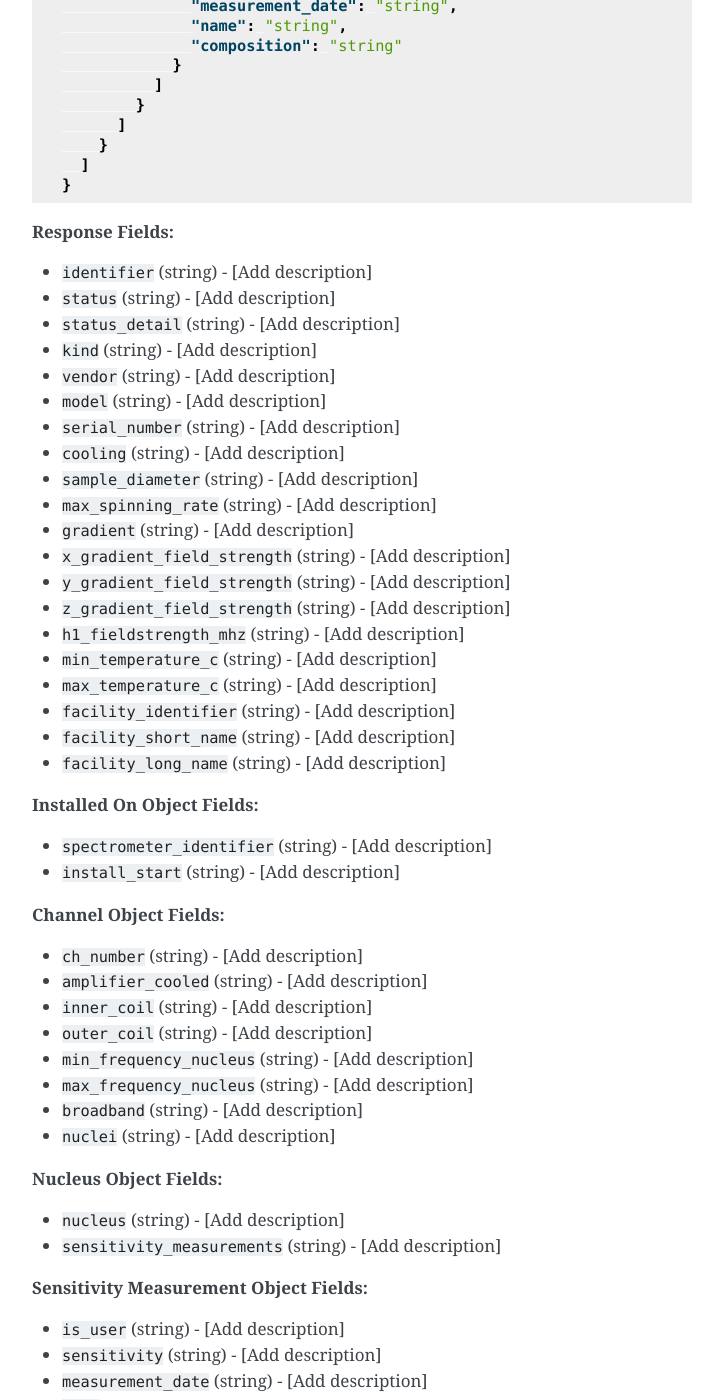
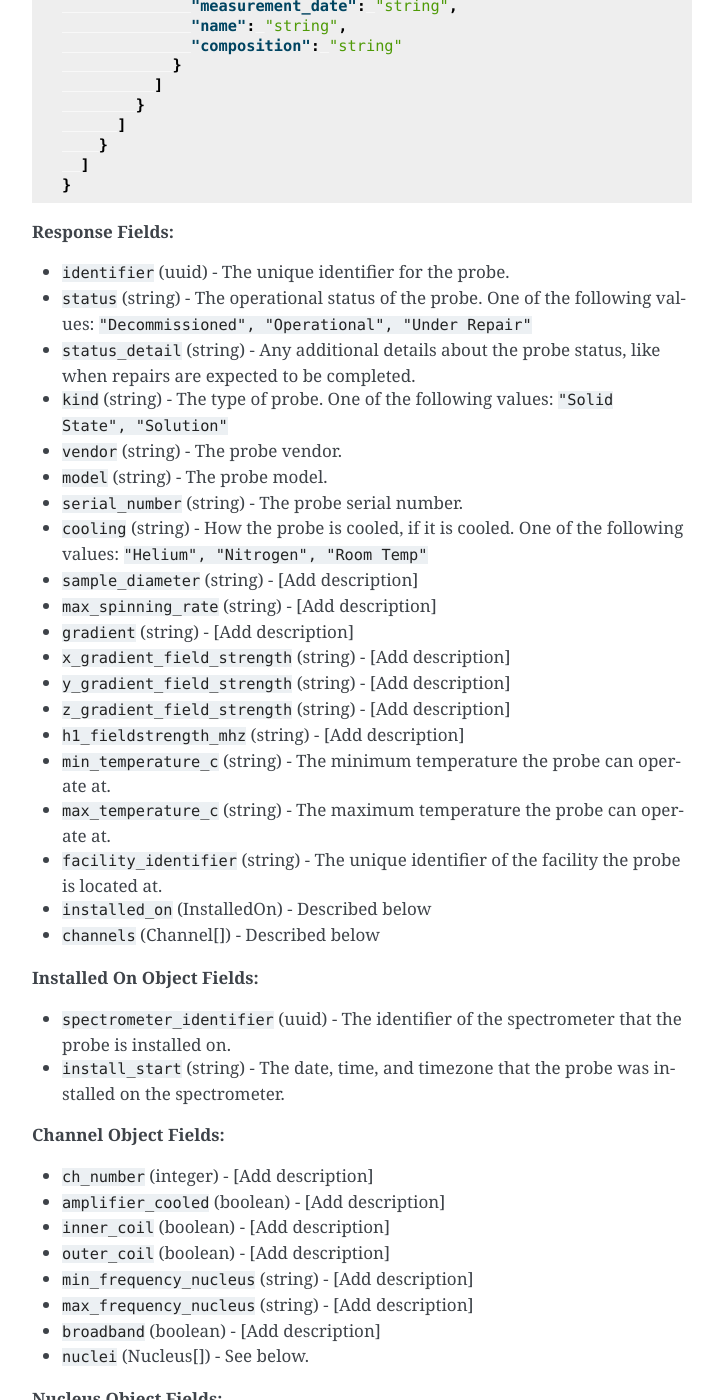
Before and after one commit to NanNMR/PythonSDK, a Sphinx documentation site: the page built from source/api.rst, in a window 1280 px wide and 1400 px high, scrolled down 12973 px. Shown: the whole window, without its empty margins (388-1111 px from the left). Built offline with Sphinx 7.4.7, drawn with Linux system fonts in a browser that asks for light colours; some of the changed text lies outside the part shown.

Commit message:
Update probe documentation and models.

```diff
--- a/source/api.rst
+++ b/source/api.rst
@@ -514,14 +514,14 @@ Probes Endpoints
 
 **Response Fields:**
 
-* ``identifier`` (string) - [Add description]
-* ``status`` (string) - [Add description]
-* ``status_detail`` (string) - [Add description]
-* ``kind`` (string) - [Add description]
-* ``vendor`` (string) - [Add description]
-* ``model`` (string) - [Add description]
-* ``serial_number`` (string) - [Add description]
-* ``cooling`` (string) - [Add description]
+* ``identifier`` (uuid) - The unique identifier for the probe.
+* ``status`` (string) - The operational status of the probe. One of the following values: ``"Decommissioned", "Operational", "Under Repair"``
+* ``status_detail`` (string) - Any additional details about the probe status, like when repairs are expected to be completed.
+* ``kind`` (string) - The type of probe. One of the following values: ``"Solid State", "Solution"``
+* ``vendor`` (string) - The probe vendor.
+* ``model`` (string) - The probe model.
+* ``serial_number`` (string) - The probe serial number.
+* ``cooling`` (string) - How the probe is cooled, if it is cooled. One of the following values: ``"Helium", "Nitrogen", "Room Temp"``
 * ``sample_diameter`` (string) - [Add description]
 * ``max_spinning_rate`` (string) - [Add description]
 * ``gradient`` (string) - [Add description]
@@ -529,37 +529,37 @@ Probes Endpoints
 * ``y_gradient_field_strength`` (string) - [Add description]
 * ``z_gradient_field_strength`` (string) - [Add description]
 * ``h1_fieldstrength_mhz`` (string) - [Add description]
-* ``min_temperature_c`` (string) - [Add description]
-* ``max_temperature_c`` (string) - [Add description]
-* ``facility_identifier`` (string) - [Add description]
-* ``facility_short_name`` (string) - [Add description]
-* ``facility_long_name`` (string) - [Add description]
+* ``min_temperature_c`` (string) - The minimum temperature the probe can operate at.
+* ``max_temperature_c`` (string) - The maximum temperature the probe can operate at.
+* ``facility_identifier`` (string) - The unique identifier of the facility the probe is located at.
+* ``installed_on`` (InstalledOn) - Described below
+* ``channels`` (Channel[]) - Described below
 
 **Installed On Object Fields:**
 
-* ``spectrometer_identifier`` (string) - [Add description]
-* ``install_start`` (string) - [Add description]
+* ``spectrometer_identifier`` (uuid) - The identifier of the spectrometer that the probe is installed on.
+* ``install_start`` (string) - The date, time, and timezone that the probe was installed on the spectrometer.
 
 **Channel Object Fields:**
 
-* ``ch_number`` (string) - [Add description]
-* ``amplifier_cooled`` (string) - [Add description]
-* ``inner_coil`` (string) - [Add description]
-* ``outer_coil`` (string) - [Add description]
+* ``ch_number`` (integer) - [Add description]
+* ``amplifier_cooled`` (boolean) - [Add description]
+* ``inner_coil`` (boolean) - [Add description]
+* ``outer_coil`` (boolean) - [Add description]
 * ``min_frequency_nucleus`` (string) - [Add description]
 * ``max_frequency_nucleus`` (string) - [Add description]
-* ``broadband`` (string) - [Add description]
-* ``nuclei`` (string) - [Add description]
+* ``broadband`` (boolean) - [Add description]
+* ``nuclei`` (Nucleus[]) - See below.
 
 **Nucleus Object Fields:**
 
 * ``nucleus`` (string) - [Add description]
-* ``sensitivity_measurements`` (string) - [Add description]
+* ``sensitivity_measurements`` (SensitivityMeasurement[]) - See below
 
 **Sensitivity Measurement Object Fields:**
 
 * ``is_user`` (string) - [Add description]
 * ``sensitivity`` (string) - [Add description]
-* ``measurement_date`` (string) - [Add description]
+* ``measurement_date`` (string) - The date, time, and timezone that the sensitivity measurement was taken.
 * ``name`` (string) - [Add description]
 * ``composition`` (string) - [Add description]
```
Also changed, not shown: 1 other file.
